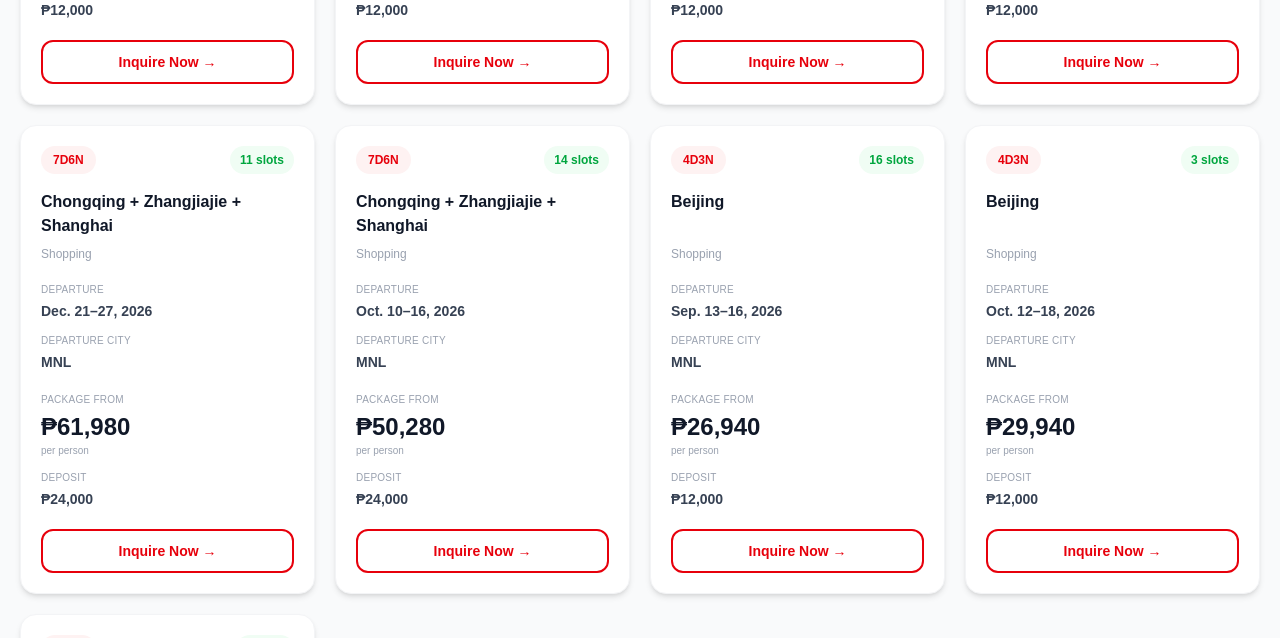
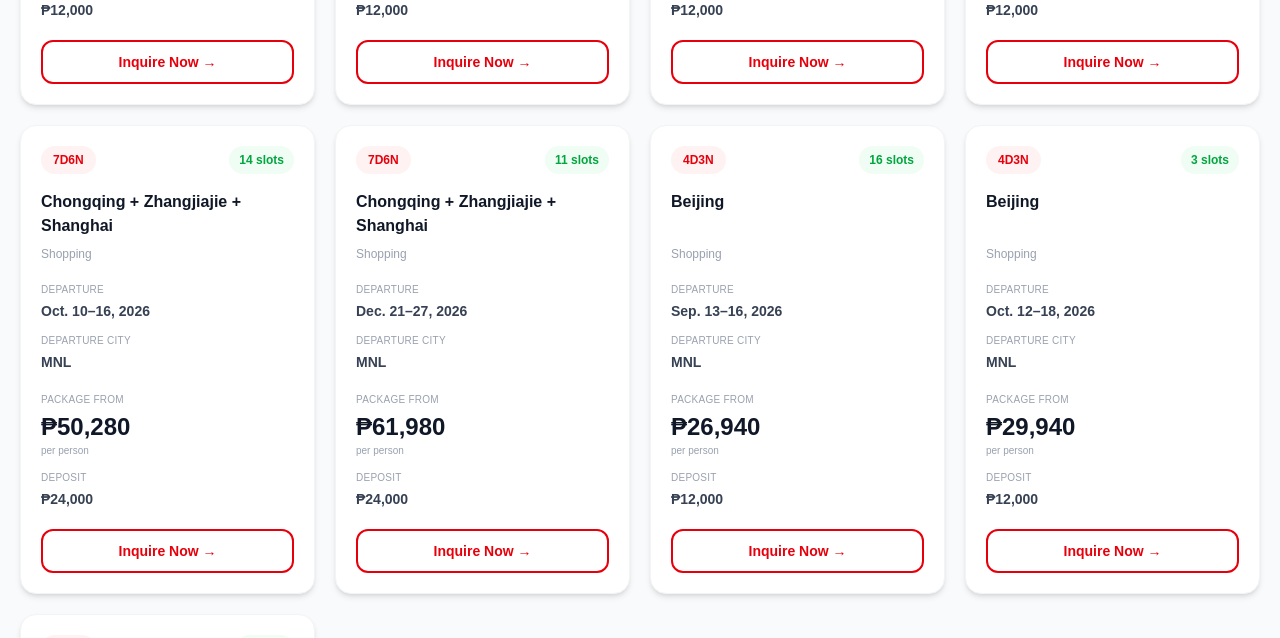
Before and after one commit to chingutravelandtours/chingu-website, a Next.js app: page /china-tours in a window 1280 px wide. Shown: the part 1660-2298 px from the top of the page. Built offline with nearby package versions, Linux system fonts and the light colour scheme.

Commit message:
Update page.tsx

```diff
--- a/app/china-tours/page.tsx
+++ b/app/china-tours/page.tsx
@@ -152,10 +152,10 @@ const packages: Package[] = [
   title: "Chongqing + Zhangjiajie + Shanghai",
   subtitle: "Shopping",
   duration: "7D6N",
-  dates: "Dec. 21–27, 2026",
+  dates: "Oct. 10–16, 2026",
   city: "MNL",
-  price: 1033 * USD_TO_PHP,
-  slots: 11,
+  price: 838 * USD_TO_PHP,
+  slots: 14,
   deposit: 400 * USD_TO_PHP,
 },
 
@@ -163,10 +163,10 @@ const packages: Package[] = [
   title: "Chongqing + Zhangjiajie + Shanghai",
   subtitle: "Shopping",
   duration: "7D6N",
-  dates: "Oct. 10–16, 2026",
+  dates: "Dec. 21–27, 2026",
   city: "MNL",
-  price: 838 * USD_TO_PHP,
-  slots: 14,
+  price: 1033 * USD_TO_PHP,
+  slots: 11,
   deposit: 400 * USD_TO_PHP,
 },
 
```
